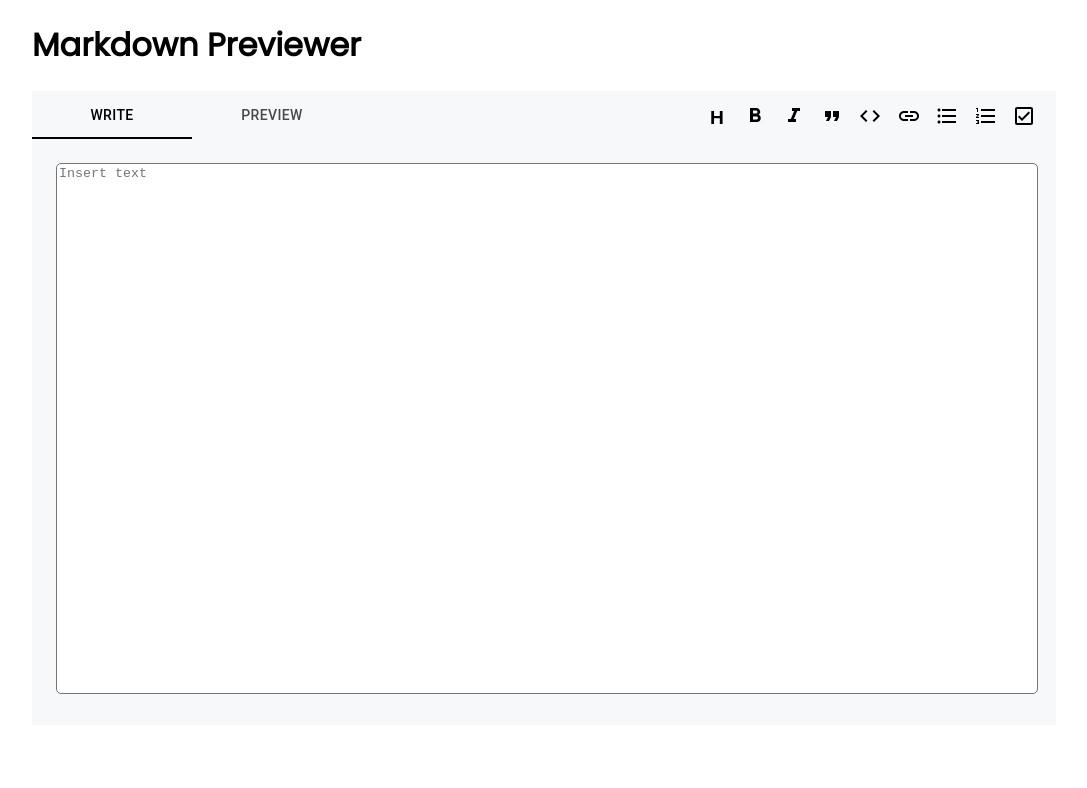
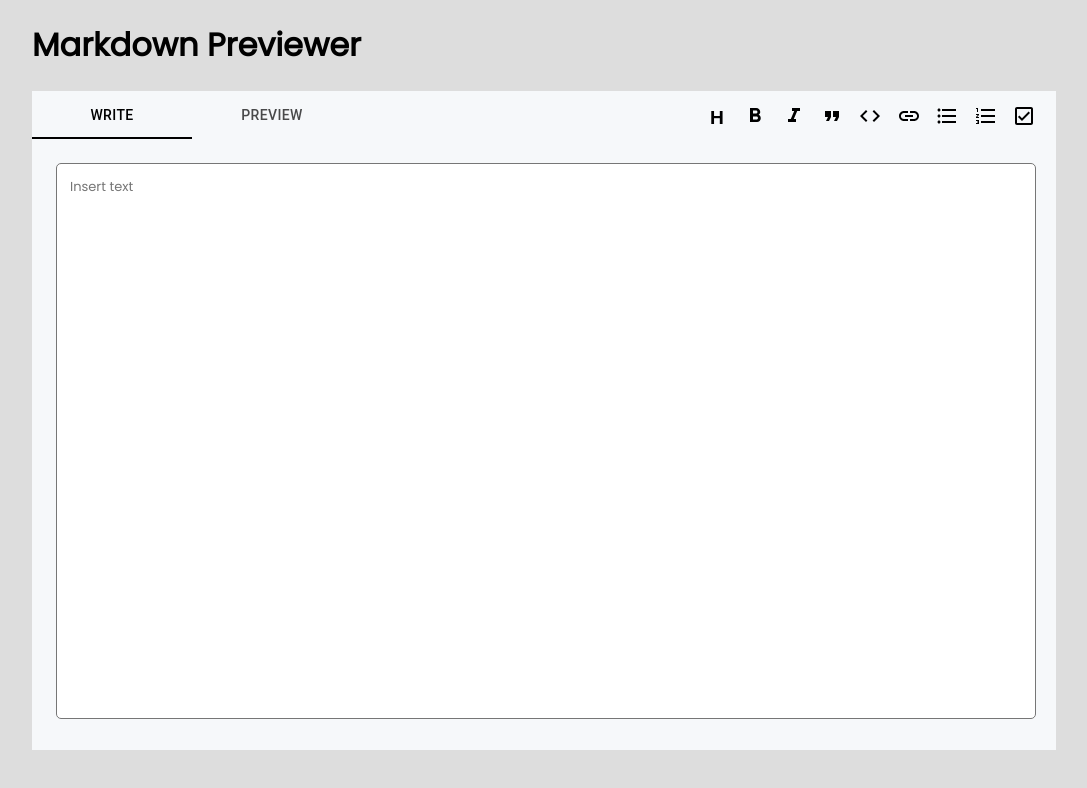
Before and after one commit to mritunjaysaha/markdown-previewer, a React (Create React App) app: page / in a window 1280 px wide. Shown: the top 788 px of the page, without its empty margins (96-1183 px from the left). Built offline with nearby package versions, Linux system fonts and the light colour scheme.

Commit message:
css adjustments for desktop

```diff
--- a/src/styles/main.css
+++ b/src/styles/main.css
@@ -2,9 +2,10 @@
 /* line 3, main.scss */
 body {
   margin: 0 10%;
-  font-family: "Poppins", sans-serif; }
+  font-family: "Poppins", sans-serif;
+  background-color: #ddd; }
 
-/* line 8, main.scss */
+/* line 9, main.scss */
 .format-bar {
   position: absolute;
   top: 94px;
@@ -12,58 +13,63 @@ body {
   flex-direction: row;
   right: 10%;
   padding-right: 0.8em; }
-  /* line 15, main.scss */
+  /* line 16, main.scss */
   .format-bar button {
     background: none;
     border: none;
     height: 2.5em;
     font-size: 1.2em;
     width: 2em; }
-    /* line 22, main.scss */
+    /* line 23, main.scss */
     .format-bar button:hover {
       color: #f00; }
-  /* line 26, main.scss */
+  /* line 27, main.scss */
   .format-bar .header-font {
     font-weight: bold; }
 
-/* line 30, main.scss */
+/* line 31, main.scss */
 .input-textarea {
-  width: 100%;
+  font-family: "Poppins", sans-serif;
+  height: 66vh;
+  width: 97.5%;
   resize: none;
   border-radius: 5px;
-  margin: 0 auto; }
-  /* line 35, main.scss */
+  padding: 1em;
+  font-size: 13px; }
+  /* line 39, main.scss */
   .input-textarea:focus {
     border: 1px solid #0366d6;
     box-shadow: 0px 2px 25px 0px #b3d1f3;
     outline: none; }
 
-/* line 42, main.scss */
+/* line 46, main.scss */
 .preview {
+  font-family: "Poppins", sans-serif;
   height: 70.5vh;
   border: 1px solid #000;
   border-radius: 5px;
-  padding: 0;
   margin: 0;
-  background-color: #fff; }
+  background-color: #fff;
+  font-size: 13px;
+  padding-left: 1em; }
 
-/* line 51, main.scss */
+/* line 58, main.scss */
 .MuiTabs-flexContainer {
   background-color: #f6f8fa; }
 
-/* line 55, main.scss */
+/* line 62, main.scss */
 .MuiTab-wrapper {
   color: #000; }
 
-/* line 58, main.scss */
+/* line 65, main.scss */
 .PrivateTabIndicator-root-2.PrivateTabIndicator-colorSecondary-4.MuiTabs-indicator {
   background-color: #000; }
 
-/* line 63, main.scss */
+/* line 70, main.scss */
 .MuiBox-root {
   background-color: #f6f8fa; }
 
-/* line 67, main.scss */
+/* line 74, main.scss */
 .MuiPaper-root.MuiAppBar-root.MuiAppBar-positionStatic.MuiAppBar-colorPrimary.MuiPaper-elevation4 {
   box-shadow: none; }
 
--- a/src/styles/main.scss
+++ b/src/styles/main.scss
@@ -3,6 +3,7 @@
 body {
     margin: 0 10%;
     font-family: "Poppins", sans-serif;
+    background-color: #ddd;
 }
 
 .format-bar {
@@ -28,10 +29,13 @@ body {
     }
 }
 .input-textarea {
-    width: 100%;
+    font-family: "Poppins", sans-serif;
+    height: 66vh;
+    width: 97.5%;
     resize: none;
     border-radius: 5px;
-    margin: 0 auto;
+    padding: 1em;
+    font-size: 13px;
     &:focus {
         border: 1px solid #0366d6;
         box-shadow: 0px 2px 25px 0px rgba(179, 209, 243, 1);
@@ -40,12 +44,15 @@ body {
 }
 
 .preview {
+    font-family: "Poppins", sans-serif;
+
     height: 70.5vh;
     border: 1px solid #000;
     border-radius: 5px;
-    padding: 0;
     margin: 0;
     background-color: #fff;
+    font-size: 13px;
+    padding-left: 1em;
 }
 
 .MuiTabs-flexContainer {
--- a/src/tabs.component.js
+++ b/src/tabs.component.js
@@ -71,7 +71,9 @@ export default function SimpleTabs(props) {
                     props.preview().props.dangerouslySetInnerHTML.__html === ""
                 )}
                 {props.preview().props.dangerouslySetInnerHTML.__html === "" ? (
-                    <div className="preview">Nothing to preview</div>
+                    <div className="preview">
+                        <p>Nothing to preview</p>
+                    </div>
                 ) : (
                     props.preview()
                 )}
```
Also changed, not shown: 1 other file (tests, documents, lock files or other folders).
